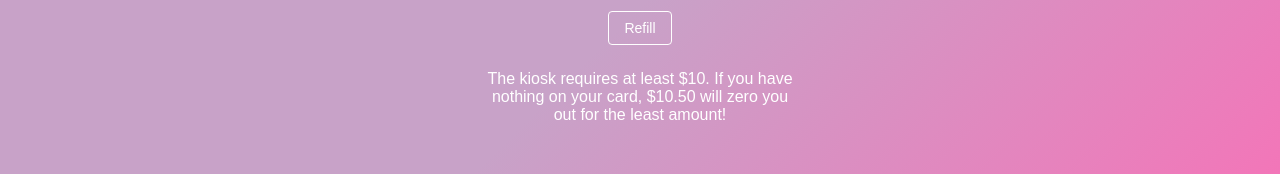
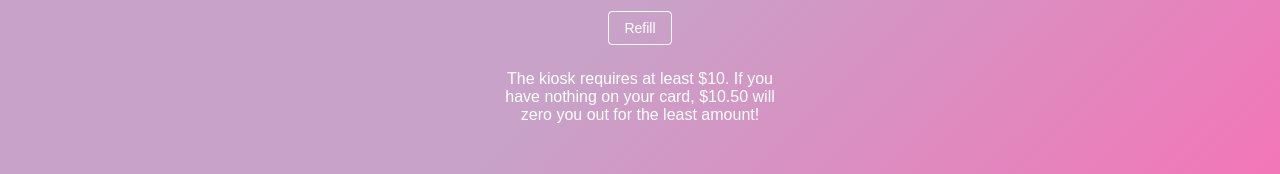
Before and after one commit to msbeethoven/final-laundry, a React (Create React App) app in the folder client/: page / in a window 1280 px wide. Shown: the part 393-567 px from the top of the page. Built offline with nearby package versions, Linux system fonts and the light colour scheme.

Commit message:
bottom text manually aligns with top text

```diff
--- a/client/src/App.css
+++ b/client/src/App.css
@@ -31,7 +31,10 @@ body {
   margin-top: 15px;
   color: white;
   margin-bottom: 8px;
-  max-width: 320px;
+}
+
+.amountToPutOnCard {
+  max-width: 270px;
 }
 
 
```
